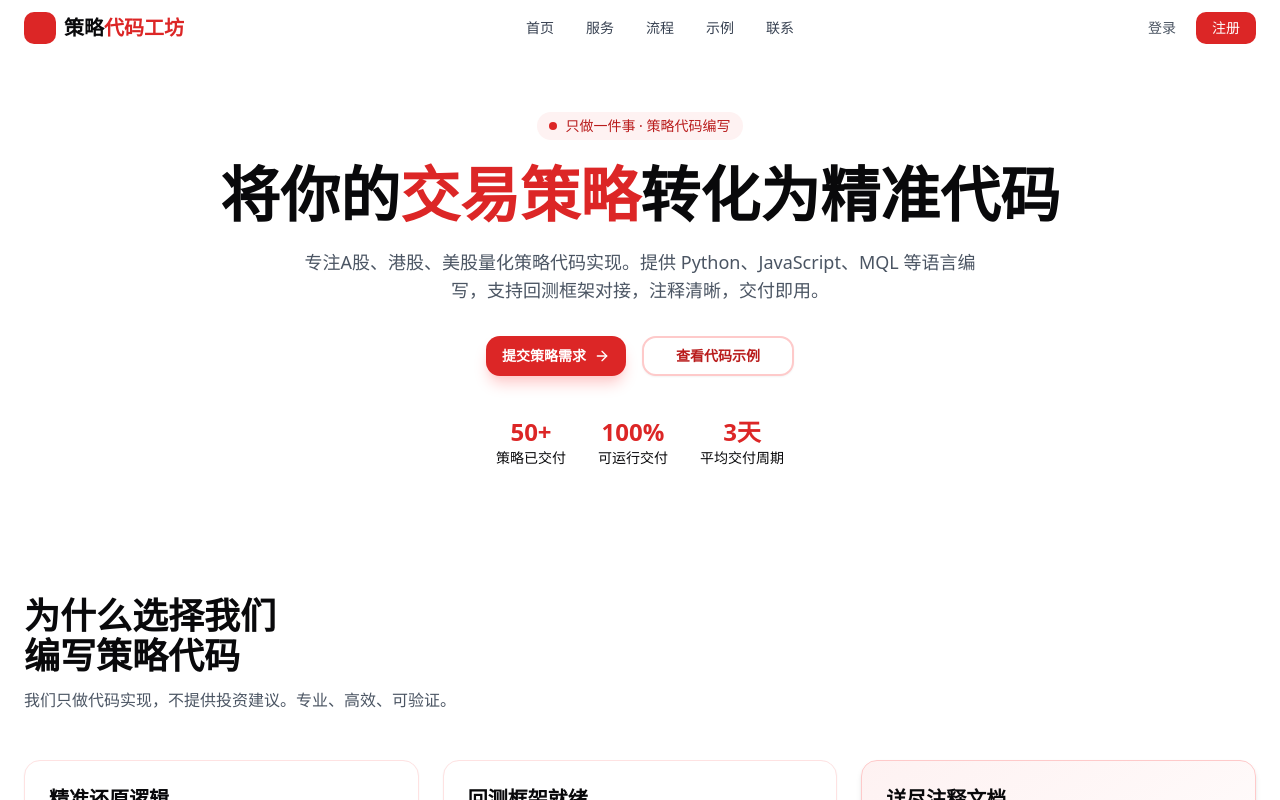
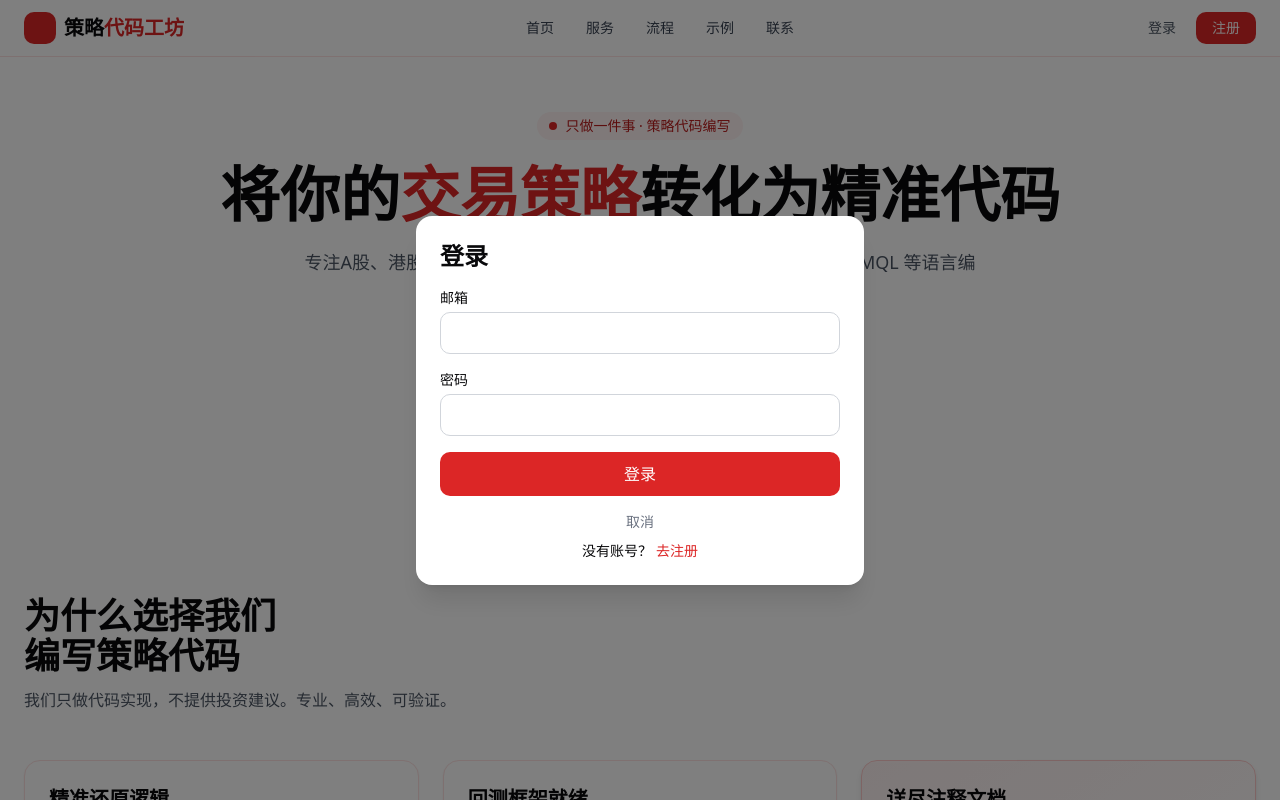
Before and after one commit to wedecwdf/djkfvbkf, a React (Vite) app: page / in a window 1280 px wide. Both pictures are taken after a click on the button "登录". Shown: the top 800 px of the page. Built offline with nearby package versions, Linux system fonts and the light colour scheme; no server answers.

Commit message:
feat: 集成 Supabase 认证与个人中心功能

```diff
--- a/package.json
+++ b/package.json
@@ -37,10 +37,10 @@
     "@radix-ui/react-toggle": "^1.1.10",
     "@radix-ui/react-toggle-group": "^1.1.11",
     "@radix-ui/react-tooltip": "^1.2.8",
+    "@supabase/supabase-js": "^2.104.0",
     "class-variance-authority": "^0.7.1",
     "clsx": "^2.1.1",
     "cmdk": "^1.1.1",
-    "core-js": "^3.49.0",
     "date-fns": "^4.1.0",
     "embla-carousel-react": "^8.6.0",
     "input-otp": "^1.4.2",
@@ -53,7 +53,6 @@
     "react-hook-form": "^7.70.0",
     "react-resizable-panels": "^4.2.2",
     "recharts": "^2.15.4",
-    "regenerator-runtime": "^0.14.1",
     "sonner": "^2.0.7",
     "tailwind-merge": "^3.4.0",
     "vaul": "^1.1.2",
--- a/src/App.tsx
+++ b/src/App.tsx
@@ -1,4 +1,3 @@
-import './App.css'
 import Navbar from './sections/Navbar'
 import Hero from './sections/Hero'
 import Services from './sections/Services'
@@ -6,18 +5,26 @@ import Workflow from './sections/Workflow'
 import CodeExample from './sections/CodeExample'
 import ContactCTA from './sections/ContactCTA'
 import Footer from './sections/Footer'
+import Profile from './sections/Profile'
 
 function App() {
+  const path = window.location.pathname;
+  const isProfilePage = path === '/profile';
+
   return (
     <div className="min-h-screen bg-white">
       <Navbar />
-      <main>
-        <Hero />
-        <Services />
-        <Workflow />
-        <CodeExample />
-        <ContactCTA />
-      </main>
+      {isProfilePage ? (
+        <Profile />
+      ) : (
+        <>
+          <Hero />
+          <Services />
+          <Workflow />
+          <CodeExample />
+          <ContactCTA />
+        </>
+      )}
       <Footer />
     </div>
   )
--- a/src/contexts/AuthContext.tsx
+++ b/src/contexts/AuthContext.tsx
@@ -1,47 +1,65 @@
-import React, { createContext, useContext, useEffect, useState } from 'react';
-import netlifyIdentity, { type User } from 'netlify-identity-widget';
+import React, { createContext, useContext, useEffect, useState } from 'react'
+import { supabase } from '@/lib/supabaseClient'
+import type { User, Session } from '@supabase/supabase-js'
 
-interface AuthContextType {
-  user: User | null;
-  login: () => void;
-  signup: () => void;
-  logout: () => void;
+type AuthContextType = {
+  user: User | null
+  session: Session | null
+  loading: boolean
+  signUp: (email: string, password: string, username?: string) => Promise<{ error: any }>
+  signIn: (email: string, password: string) => Promise<{ error: any }>
+  signOut: () => Promise<void>
 }
 
-const AuthContext = createContext<AuthContextType | undefined>(undefined);
+const AuthContext = createContext<AuthContextType | undefined>(undefined)
 
 export const AuthProvider: React.FC<{ children: React.ReactNode }> = ({ children }) => {
-  const [user, setUser] = useState<User | null>(null);
+  const [user, setUser] = useState<User | null>(null)
+  const [session, setSession] = useState<Session | null>(null)
+  const [loading, setLoading] = useState(true)
 
   useEffect(() => {
-    netlifyIdentity.init();
+    supabase.auth.getSession().then(({ data: { session } }) => {
+      setSession(session)
+      setUser(session?.user ?? null)
+      setLoading(false)
+    })
 
-    netlifyIdentity.on('init', (user) => setUser(user));
-    netlifyIdentity.on('login', (user) => setUser(user));
-    netlifyIdentity.on('logout', () => setUser(null));
+    const { data: listener } = supabase.auth.onAuthStateChange((_event, session) => {
+      setSession(session)
+      setUser(session?.user ?? null)
+    })
 
-    return () => {
-      netlifyIdentity.off('init');
-      netlifyIdentity.off('login');
-      netlifyIdentity.off('logout');
-    };
-  }, []);
+    return () => listener?.subscription.unsubscribe()
+  }, [])
 
-  const login = () => netlifyIdentity.open('login');
-  const signup = () => netlifyIdentity.open('signup');
-  const logout = () => netlifyIdentity.logout();
+  const signUp = async (email: string, password: string, username?: string) => {
+    const { data, error } = await supabase.auth.signUp({
+      email,
+      password,
+      options: {
+        data: { full_name: username }
+      }
+    })
+    return { error }
+  }
 
-  return (
-    <AuthContext.Provider value={{ user, login, signup, logout }}>
-      {children}
-    </AuthContext.Provider>
-  );
-};
+  const signIn = async (email: string, password: string) => {
+    const { data, error } = await supabase.auth.signInWithPassword({ email, password })
+    return { error }
+  }
+
+  const signOut = async () => {
+    await supabase.auth.signOut()
+  }
+
+  const value = { user, session, loading, signUp, signIn, signOut }
+
+  return <AuthContext.Provider value={value}>{children}</AuthContext.Provider>
+}
 
 export const useAuth = () => {
-  const context = useContext(AuthContext);
-  if (context === undefined) {
-    throw new Error('useAuth must be used within an AuthProvider');
-  }
-  return context;
-};
+  const context = useContext(AuthContext)
+  if (!context) throw new Error('useAuth must be used within AuthProvider')
+  return context
+}
--- /dev/null
+++ b/src/lib/supabaseClient.ts
@@ -0,0 +1,10 @@
+import { createClient } from '@supabase/supabase-js'
+
+const supabaseUrl = import.meta.env.VITE_SUPABASE_URL
+const supabaseAnonKey = import.meta.env.VITE_SUPABASE_ANON_KEY
+
+if (!supabaseUrl || !supabaseAnonKey) {
+  throw new Error('缺少 Supabase 环境变量，请检查 .env.local 文件')
+}
+
+export const supabase = createClient(supabaseUrl, supabaseAnonKey)
--- a/src/main.tsx
+++ b/src/main.tsx
@@ -1,39 +1,13 @@
-import { StrictMode } from 'react'
-import { createRoot } from 'react-dom/client'
+import React from 'react'
+import ReactDOM from 'react-dom/client'
+import App from './App.tsx'
 import './index.css'
-import App from './App'
+import { AuthProvider } from './contexts/AuthContext'
 
-// 移动端错误捕获（类型安全版本）
-const setupErrorHandler = () => {
-  const originalOnError = window.onerror
-  window.onerror = function(
-    event: string | Event,
-    source?: string,
-    lineno?: number,
-    colno?: number,
-    error?: Error
-  ) {
-    const msg = typeof event === 'string' ? event : '未知错误'
-    if (msg.includes('ResizeObserver')) {
-      return true
-    }
-    if (originalOnError) {
-      return originalOnError(event, source, lineno, colno, error)
-    }
-    return false
-  }
-
-  window.addEventListener('unhandledrejection', (e) => {
-    const reason = e.reason?.message || e.reason
-    console.error('Unhandled Rejection:', reason)
-    e.preventDefault()
-  })
-}
-
-setupErrorHandler()
-
-createRoot(document.getElementById('root')!).render(
-  <StrictMode>
-    <App />
-  </StrictMode>,
+ReactDOM.createRoot(document.getElementById('root')!).render(
+  <React.StrictMode>
+    <AuthProvider>
+      <App />
+    </AuthProvider>
+  </React.StrictMode>,
 )
--- a/src/sections/Navbar.tsx
+++ b/src/sections/Navbar.tsx
@@ -1,30 +1,46 @@
-import { useState, useEffect } from "react";
+import { useState } from "react";
+import { useAuth } from "@/contexts/AuthContext";
 
 const Navbar = () => {
-  const [isScrolled, setIsScrolled] = useState(false);
+  const { user, signOut } = useAuth();
+  const [showAuthModal, setShowAuthModal] = useState(false);
+  const [isLogin, setIsLogin] = useState(true);
+  const [email, setEmail] = useState("");
+  const [password, setPassword] = useState("");
+  const [username, setUsername] = useState("");
+  const [loading, setLoading] = useState(false);
+  const [error, setError] = useState("");
 
-  useEffect(() => {
-    const handleScroll = () => {
-      setIsScrolled(window.scrollY > 10);
-    };
-    window.addEventListener("scroll", handleScroll);
-    return () => window.removeEventListener("scroll", handleScroll);
-  }, []);
+  const { signUp, signIn } = useAuth();
 
-  const handleLogin = () => {
-    alert("登录功能开发中，敬请期待！");
+  const handleSubmit = async (e: React.FormEvent) => {
+    e.preventDefault();
+    setError("");
+    setLoading(true);
+    let result;
+    if (isLogin) {
+      result = await signIn(email, password);
+    } else {
+      result = await signUp(email, password, username);
+    }
+    setLoading(false);
+    if (result.error) {
+      setError(result.error.message);
+    } else {
+      setShowAuthModal(false);
+      if (!isLogin) {
+        alert("注册成功！请查收邮箱验证（如开启）。");
+      }
+    }
   };
 
-  const handleRegister = () => {
-    alert("注册功能开发中，敬请期待！");
+  const handleLogout = async () => {
+    await signOut();
   };
 
   return (
-    <nav
-      className={`fixed top-0 left-0 right-0 z-50 transition-all duration-300 ${
-        isScrolled ? "bg-white/90 backdrop-blur-md border-b border-red-100" : "bg-transparent"
-      }`}
-    >
+    <>
+      <nav className="fixed top-0 left-0 right-0 z-50 bg-white/90 backdrop-blur-md border-b border-red-100">
         <div className="max-w-7xl mx-auto px-6 py-3 flex items-center justify-between">
           <div className="flex items-center gap-2">
             <div className="w-8 h-8 bg-red-600 rounded-lg flex items-center justify-center">
@@ -35,38 +51,110 @@ const Navbar = () => {
             </span>
           </div>
           <div className="hidden md:flex items-center gap-8 text-sm font-medium">
-          <a href="#hero" className="text-gray-700 hover:text-red-600">
-            首页
+            <a href="#hero" className="text-gray-700 hover:text-red-600">首页</a>
+            <a href="#services" className="text-gray-700 hover:text-red-600">服务</a>
+            <a href="#workflow" className="text-gray-700 hover:text-red-600">流程</a>
+            <a href="#examples" className="text-gray-700 hover:text-red-600">示例</a>
+            <a href="#contact" className="text-gray-700 hover:text-red-600">联系</a>
+          </div>
+          <div className="flex gap-2 items-center">
+            {user ? (
+              <>
+                <a href="/profile" className="text-sm font-medium text-gray-600 hover:text-red-600 px-3 py-1.5">
+                  个人中心
                 </a>
-          <a href="#services" className="text-gray-700 hover:text-red-600">
-            服务
-          </a>
-          <a href="#workflow" className="text-gray-700 hover:text-red-600">
-            流程
-          </a>
-          <a href="#examples" className="text-gray-700 hover:text-red-600">
-            示例
-          </a>
-          <a href="#contact" className="text-gray-700 hover:text-red-600">
-            联系
-          </a>
-        </div>
-        <div className="flex gap-2">
                 <button
-            onClick={handleLogin}
-            className="text-sm font-medium text-gray-600 hover:text-red-600 px-3 py-1.5 transition"
+                  onClick={handleLogout}
+                  className="bg-red-600 hover:bg-red-700 text-white text-sm font-medium px-4 py-1.5 rounded-lg"
+                >
+                  退出
+                </button>
+              </>
+            ) : (
+              <>
+                <button
+                  onClick={() => { setIsLogin(true); setShowAuthModal(true); }}
+                  className="text-sm font-medium text-gray-600 hover:text-red-600 px-3 py-1.5"
                 >
                   登录
                 </button>
                 <button
-            onClick={handleRegister}
-            className="bg-red-600 hover:bg-red-700 text-white text-sm font-medium px-4 py-1.5 rounded-lg transition"
+                  onClick={() => { setIsLogin(false); setShowAuthModal(true); }}
+                  className="bg-red-600 hover:bg-red-700 text-white text-sm font-medium px-4 py-1.5 rounded-lg"
                 >
                   注册
                 </button>
+              </>
+            )}
           </div>
         </div>
       </nav>
+
+      {showAuthModal && (
+        <div className="fixed inset-0 z-50 flex items-center justify-center bg-black/50 p-4">
+          <div className="bg-white rounded-2xl p-6 w-full max-w-md shadow-xl">
+            <h2 className="text-2xl font-bold mb-4">{isLogin ? "登录" : "注册"}</h2>
+            <form onSubmit={handleSubmit} className="space-y-4">
+              {!isLogin && (
+                <div>
+                  <label className="block text-sm font-medium mb-1">用户名（可选）</label>
+                  <input
+                    type="text"
+                    value={username}
+                    onChange={(e) => setUsername(e.target.value)}
+                    className="w-full border border-gray-300 rounded-lg px-3 py-2 focus:outline-none focus:ring-2 focus:ring-red-500"
+                  />
+                </div>
+              )}
+              <div>
+                <label className="block text-sm font-medium mb-1">邮箱</label>
+                <input
+                  type="email"
+                  required
+                  value={email}
+                  onChange={(e) => setEmail(e.target.value)}
+                  className="w-full border border-gray-300 rounded-lg px-3 py-2 focus:outline-none focus:ring-2 focus:ring-red-500"
+                />
+              </div>
+              <div>
+                <label className="block text-sm font-medium mb-1">密码</label>
+                <input
+                  type="password"
+                  required
+                  minLength={6}
+                  value={password}
+                  onChange={(e) => setPassword(e.target.value)}
+                  className="w-full border border-gray-300 rounded-lg px-3 py-2 focus:outline-none focus:ring-2 focus:ring-red-500"
+                />
+              </div>
+              {error && <p className="text-red-600 text-sm">{error}</p>}
+              <button
+                type="submit"
+                disabled={loading}
+                className="w-full bg-red-600 hover:bg-red-700 text-white font-medium py-2.5 rounded-lg transition disabled:opacity-50"
+              >
+                {loading ? "处理中..." : isLogin ? "登录" : "注册"}
+              </button>
+            </form>
+            <button
+              onClick={() => setShowAuthModal(false)}
+              className="mt-4 text-sm text-gray-500 hover:text-gray-700 w-full text-center"
+            >
+              取消
+            </button>
+            <p className="mt-2 text-center text-sm">
+              {isLogin ? "没有账号？" : "已有账号？"}
+              <button
+                onClick={() => setIsLogin(!isLogin)}
+                className="text-red-600 font-medium ml-1"
+              >
+                {isLogin ? "去注册" : "去登录"}
+              </button>
+            </p>
+          </div>
+        </div>
+      )}
+    </>
   );
 };
 
--- /dev/null
+++ b/src/sections/Profile.tsx
@@ -0,0 +1,97 @@
+import { useAuth } from "@/contexts/AuthContext";
+import { useEffect, useState } from "react";
+import { supabase } from "@/lib/supabaseClient";
+
+export default function Profile() {
+  const { user, signOut } = useAuth();
+  const [username, setUsername] = useState("");
+  const [fullName, setFullName] = useState("");
+  const [loading, setLoading] = useState(false);
+  const [message, setMessage] = useState("");
+
+  useEffect(() => {
+    if (user) {
+      fetchProfile();
+    }
+  }, [user]);
+
+  const fetchProfile = async () => {
+    const { data, error } = await supabase
+      .from("profiles")
+      .select("username, full_name")
+      .eq("id", user!.id)
+      .single();
+    if (!error && data) {
+      setUsername(data.username || "");
+      setFullName(data.full_name || "");
+    }
+  };
+
+  const handleUpdate = async (e: React.FormEvent) => {
+    e.preventDefault();
+    setLoading(true);
+    setMessage("");
+    const { error } = await supabase
+      .from("profiles")
+      .upsert({ id: user!.id, username, full_name: fullName });
+    setLoading(false);
+    if (error) {
+      setMessage("更新失败：" + error.message);
+    } else {
+      setMessage("更新成功！");
+    }
+  };
+
+  if (!user) {
+    return (
+      <div className="pt-28 text-center">请先登录</div>
+    );
+  }
+
+  return (
+    <div className="pt-28 px-6 max-w-2xl mx-auto">
+      <h1 className="text-3xl font-bold mb-6">个人中心</h1>
+      <div className="bg-white rounded-xl shadow p-6">
+        <div className="mb-6">
+          <p className="text-gray-600">邮箱：{user.email}</p>
+        </div>
+        <form onSubmit={handleUpdate} className="space-y-4">
+          <div>
+            <label className="block text-sm font-medium mb-1">用户名</label>
+            <input
+              type="text"
+              value={username}
+              onChange={(e) => setUsername(e.target.value)}
+              className="w-full border border-gray-300 rounded-lg px-3 py-2"
+            />
+          </div>
+          <div>
+            <label className="block text-sm font-medium mb-1">全名</label>
+            <input
+              type="text"
+              value={fullName}
+              onChange={(e) => setFullName(e.target.value)}
+              className="w-full border border-gray-300 rounded-lg px-3 py-2"
+            />
+          </div>
+          {message && <p className="text-sm text-green-600">{message}</p>}
+          <button
+            type="submit"
+            disabled={loading}
+            className="bg-red-600 hover:bg-red-700 text-white px-6 py-2 rounded-lg"
+          >
+            {loading ? "保存中..." : "更新资料"}
+          </button>
+        </form>
+        <div className="mt-6 pt-6 border-t">
+          <button
+            onClick={signOut}
+            className="text-red-600 hover:text-red-700"
+          >
+            退出登录
+          </button>
+        </div>
+      </div>
+    </div>
+  );
+}
--- a/vite.config.ts
+++ b/vite.config.ts
@@ -3,7 +3,7 @@ import react from "@vitejs/plugin-react";
 import path from "path";
 
 // https://vitejs.dev/config/
-export default defineConfig({ build: { target: "es5" },
+export default defineConfig({ build: { target: "es2015" },
   base: "/",
   plugins: [react()],
   resolve: {
```
Also changed, not shown: 5 other files (tests, documents, lock files or other folders). Lines whose indentation alone changed are shown as unchanged.
